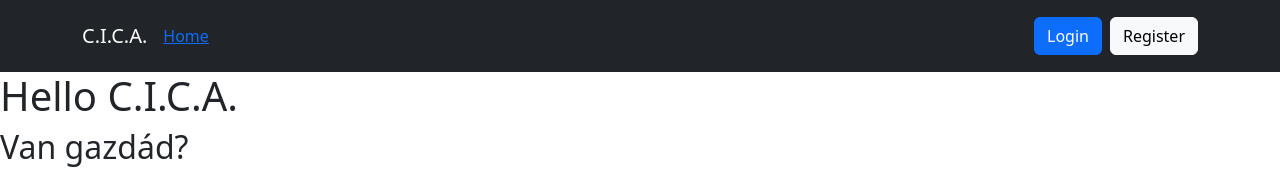
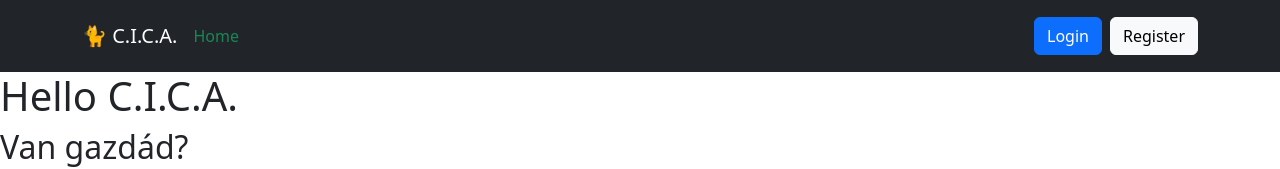
Before and after one commit to pamuaai/cica, a React (Create React App) app: page / in a window 1280 px wide. Shown: the top 169 px of the page. Built offline with nearby package versions, Linux system fonts and the light colour scheme.

Commit message:
Navbar formatting and stuff

```diff
--- /dev/null
+++ b/src/_variables.scss
@@ -0,0 +1,3 @@
+@import "../node_modules/bootstrap/scss/functions";
+@import "../node_modules/bootstrap/scss/variables";
+@import "../node_modules/bootstrap/scss/mixins";
--- /dev/null
+++ b/src/components/Menu.scss
@@ -0,0 +1,5 @@
+
+@import "../variables";
+a.active{
+    color: $success !important;
+}
--- a/src/components/Menu.tsx
+++ b/src/components/Menu.tsx
@@ -2,6 +2,7 @@ import { useEffect, useState } from "react";
 import { NavLink } from "react-router-dom";
 import { Container, Nav, Navbar } from "react-bootstrap";
 import { checkLoggedIn } from "../functions/auth";
+import "./Menu.scss";
 
 export default function Menu() {
   const [isLoggedIn, setLoggedIn] = useState(false);
@@ -18,11 +19,16 @@ export default function Menu() {
       className="p-3"
     >
       <Container>
-        <Navbar.Brand>C.I.C.A.</Navbar.Brand>
+        <Navbar.Brand>🐈 C.I.C.A.</Navbar.Brand>
         <Navbar.Toggle aria-controls="responsive-navbar-nav" />
         <Navbar.Collapse id="responsive-navbar-nav">
           <Nav className="me-auto">
-            <NavLink to={isLoggedIn ? "/issues" : "/"}>Home</NavLink>
+            <NavLink
+              to={isLoggedIn ? "/issues" : "/"}
+              className="text-decoration-none text-white"
+            >
+              Home
+            </NavLink>
           </Nav>
           {!isLoggedIn && (
             <Nav className="gap-2">
```
